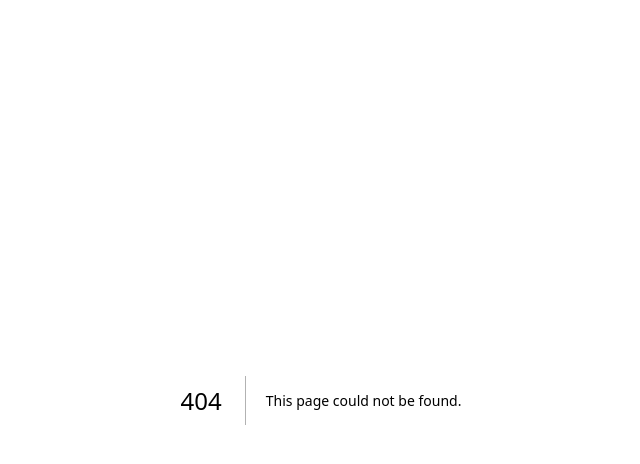
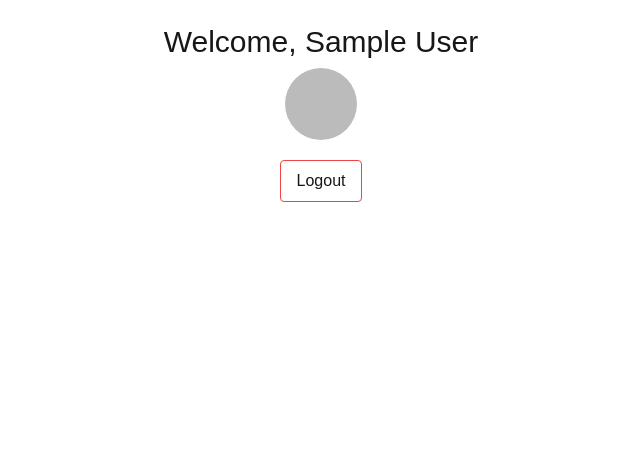
Before and after one commit to Sevendel/twittr, a Next.js app: page /home in a window 1280 px wide. Before the commit this address had no page. Shown: the top 464 px of the page, without its empty margins (319-959 px from the left). Built offline with nearby package versions, Linux system fonts and the light colour scheme; no server answers; sample sign-in values are in the browser's storage.

Commit message:
feat: Add Twitter auth functionality

```diff
--- /dev/null
+++ b/app/actions/index.ts
@@ -0,0 +1,13 @@
+/* eslint-disable @typescript-eslint/no-explicit-any */
+'use server'
+
+import { signIn, signOut } from "@/auth";
+
+export async function doSocialLogin(formData: { get: (arg0: string) => any; }) {
+    const action = formData.get('action');
+    await signIn(action, { redirectTo: "/home" });
+}
+
+export async function doLogout() {
+  await signOut({ redirectTo: "/" });
+}
--- /dev/null
+++ b/app/components/Logout.tsx
@@ -0,0 +1,15 @@
+import { doLogout } from "@/app/actions";
+
+const Logout = () => {
+  return (
+    <form action={doLogout}>
+      <button
+        className="mt-5 border border-red-500 hover:bg-red-500 hover:text-white py-2 px-4 rounded text-base hover:text-lg"
+        type="submit"
+      >
+        Logout
+      </button>
+    </form>
+  );
+};
+export default Logout;
--- a/app/dashboard/page.tsx
+++ b/app/dashboard/page.tsx
@@ -2,7 +2,8 @@
 "use client";
 import { useState } from "react";
 // import { useSession } from "next-auth/react";
-import { signOut } from "next-auth/react";
+// import { getSession } from "next-auth/react";
+// import { signOut } from "next-auth/react";
 import Image from "next/image";
 import Photo from "@/public/blockchain.jpg";
 import { FaRegComment, FaRegBookmark } from "react-icons/fa";
@@ -10,11 +11,17 @@ import { FaRetweet } from "react-icons/fa6";
 import { IoIosHeartEmpty } from "react-icons/io";
 import { IoStatsChartOutline } from "react-icons/io5";
 import { RiShare2Line } from "react-icons/ri";
+import Logout from "../components/Logout";
 
 export default function Dashboard() {
-  // const { data: session } = useSession
+  // const { data: session } = useSession();
+
   const [tweet, setTweet] = useState("");
   const [scheduledTime, setScheduledTime] = useState("");
+
+  // if (!session) {
+  //   return <p>Loading...</p>;
+  // }
 
   const handleSubmit = async (e: { preventDefault: () => void }) => {
     e.preventDefault();
@@ -96,13 +103,30 @@ export default function Dashboard() {
       </section>
 
       <div className="px-10 flex fixed bottom-5">
-        <button
+        {/* <button
           onClick={() => signOut()}
           className="mt-5 border border-red-500 hover:bg-red-500 hover:text-white py-2 px-4 rounded text-base hover:text-lg"
         >
           Logout
-        </button>
+        </button> */}
+        <Logout />
       </div>
     </>
   );
 }
+
+// export async function getServerSideProps(context: any) {
+//   const session = await getSession(context);
+
+//   if (!session) {
+//     return {
+//       redirect: {
+//         destination: '/',
+//         permanent: false,
+//       },
+//     };
+//   }
+
+//   return {
+//     props: { session },
+//   }};
--- /dev/null
+++ b/app/home/page.tsx
@@ -0,0 +1,29 @@
+import Image from "next/image";
+import Logout from "@/app/components/Logout"
+import { auth } from "@/auth";
+
+import { redirect } from "next/navigation";
+
+const HomePage = async () => {
+    const session = await auth();
+
+    if (!session?.user) redirect("/");
+
+    return (
+        <div className="flex flex-col items-center m-4">
+            <h1 className="text-3xl my-2">
+                Welcome, {session?.user?.name}
+            </h1>
+            <Image
+                src={session?.user?.image}
+                alt={session?.user?.name}
+                width={72}
+                height={72}
+                className="rounded-full"
+            />
+            <Logout />
+        </div>
+    );
+};
+
+export default HomePage;
--- a/app/page.tsx
+++ b/app/page.tsx
@@ -1,14 +1,22 @@
-"use client"
-import { signIn } from "next-auth/react";
+"use client";
+// import { signIn } from "next-auth/react";
+import { doSocialLogin } from "@/app/actions";
 
 export default function Home() {
   return (
     <>
       <div className="flex flex-col items-center justify-center min-h-screen">
         <h1 className="text-4xl font-black">Twitterer</h1>
-        <button
-        onClick={() => signIn("twitter")}
-        className="mt-5 border py-2 px-4 rounded">Sign In with Twitter</button>
+        <form action={doSocialLogin}>
+          <button
+            // onClick={() => signIn("twitter")}
+            name="action"
+            value="twitter"
+            className="mt-5 border py-2 px-4 rounded"
+          >
+            Sign In with Twitter
+          </button>
+        </form>
       </div>
     </>
   );
--- a/auth.ts
+++ b/auth.ts
@@ -1,9 +1,16 @@
-import NextAuth from "next-auth"
-import Twitter from "next-auth/providers/twitter"
+import NextAuth from "next-auth";
+import Twitter from "next-auth/providers/twitter";
 
-export const { handlers, auth, signIn, signOut } = NextAuth({
-  providers: [Twitter ({
-    clientId: process.env.TWITTER_ID,
-    clientSecret: process.env.TWITTER_SECRET,
-  })],
-})
+export const {
+  handlers,
+  auth,
+  signIn,
+  signOut,
+} = NextAuth({
+  providers: [
+    Twitter({
+      clientId: process.env.TWITTER_ID,
+      clientSecret: process.env.TWITTER_SECRET,
+    }),
+  ],
+});
--- a/next.config.mjs
+++ b/next.config.mjs
@@ -1,4 +1,17 @@
+// /** @type {import('next').NextConfig} */
+// const nextConfig = {};
+
+// export default nextConfig;
 /** @type {import('next').NextConfig} */
-const nextConfig = {};
+const nextConfig = {
+  images: {
+    remotePatterns: [
+      {
+        protocol: "https",
+        hostname: "pbs.twimg.com",
+      },
+    ],
+  },
+};
 
 export default nextConfig;
```
